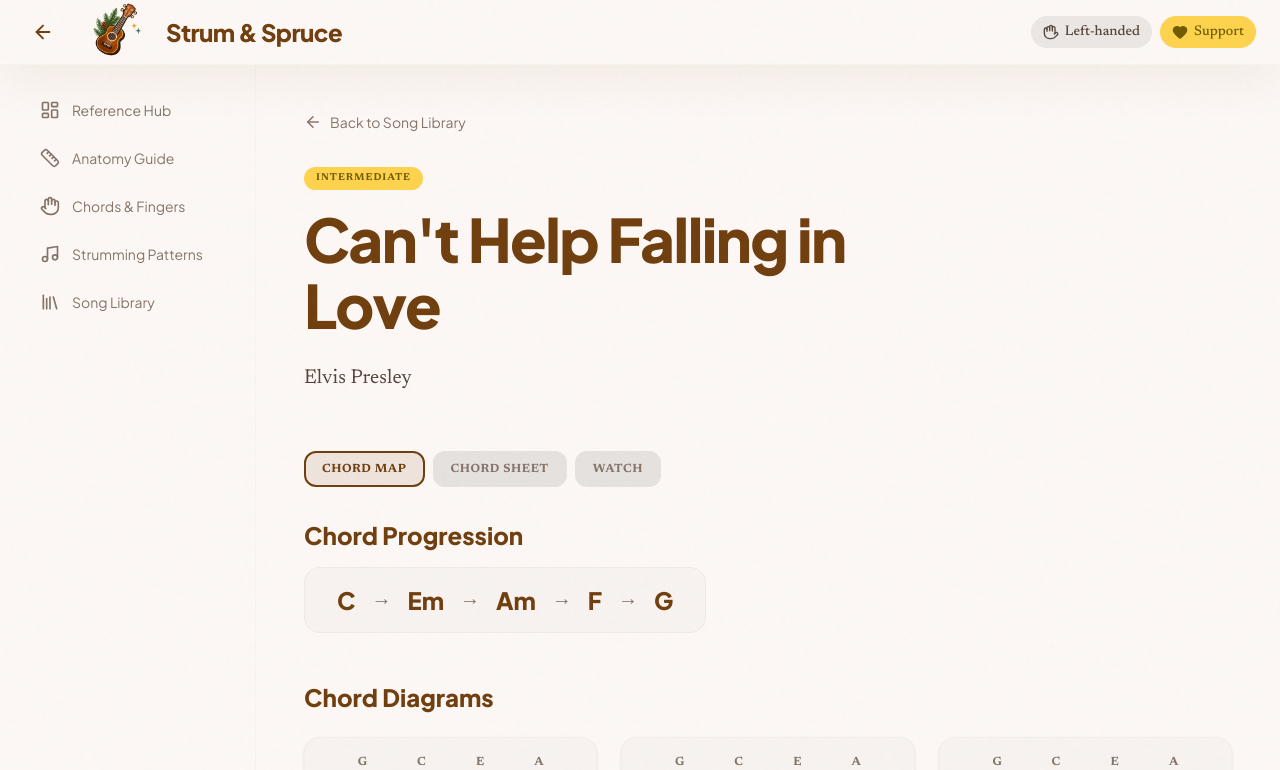
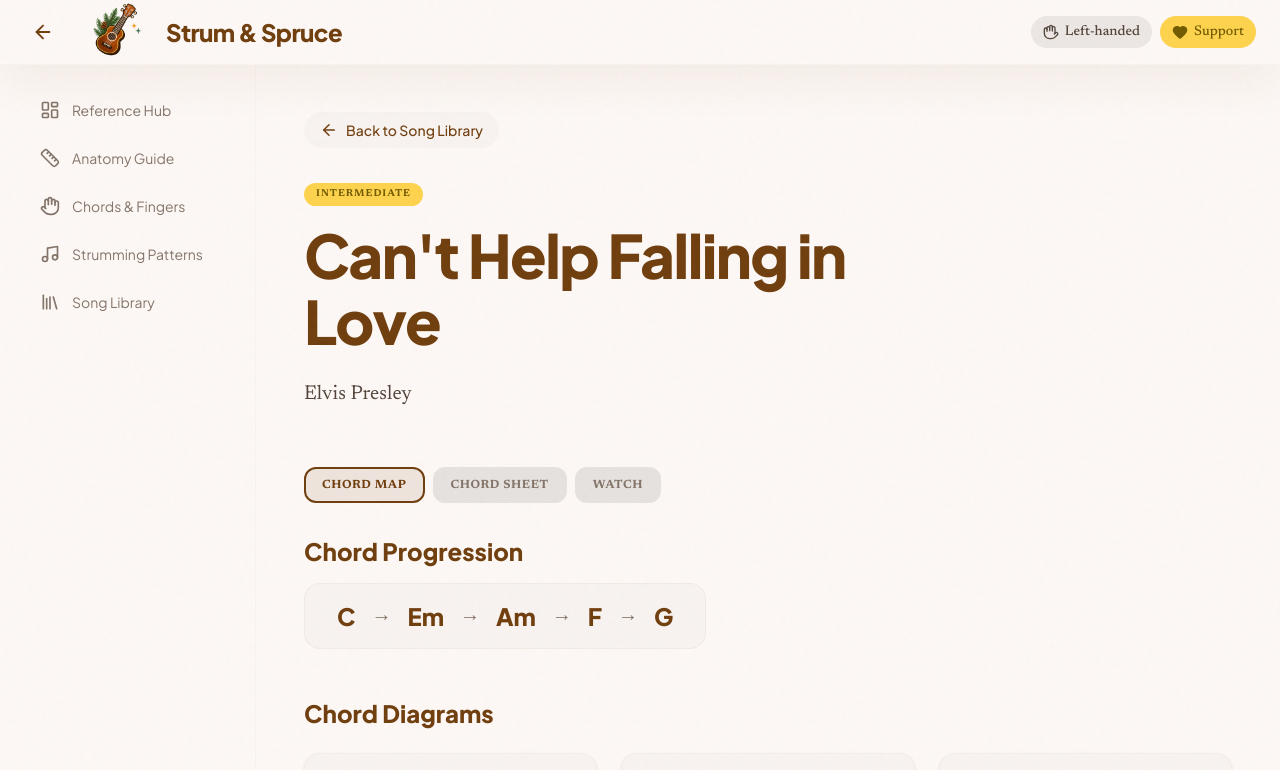
Before and after one commit to DotNetTitan/strum-and-spruce, a React (Vite) app: page /lessons/songs/cant-help-falling-in-love in a window 1280 px wide. Shown: the top 770 px of the page. Built offline with nearby package versions, Linux system fonts and the light colour scheme.

Commit message:
Style "Back to Song Library" link as a pill button with primary color

```diff
--- a/src/pages/SongDetail.tsx
+++ b/src/pages/SongDetail.tsx
@@ -38,9 +38,9 @@
     <div className="flex-1 px-4 sm:px-6 md:px-12 py-8 sm:py-12 max-w-5xl mx-auto w-full min-w-0 pb-4 md:pb-0">
       <Link
         to="/lessons/songs"
-        className="inline-flex items-center gap-2 text-outline hover:text-primary transition-colors font-headline text-sm mb-8 group"
+        className="inline-flex items-center gap-2 px-4 py-2 bg-surface-container-low rounded-full text-primary font-medium font-headline text-sm mb-8 group hover:bg-surface-container transition-colors"
       >
-        <ArrowLeft size={18} className="group-hover:-translate-x-1 transition-transform" />
+        <ArrowLeft size={18} className="text-primary group-hover:-translate-x-1 transition-transform" />
         Back to Song Library
       </Link>
 
```
